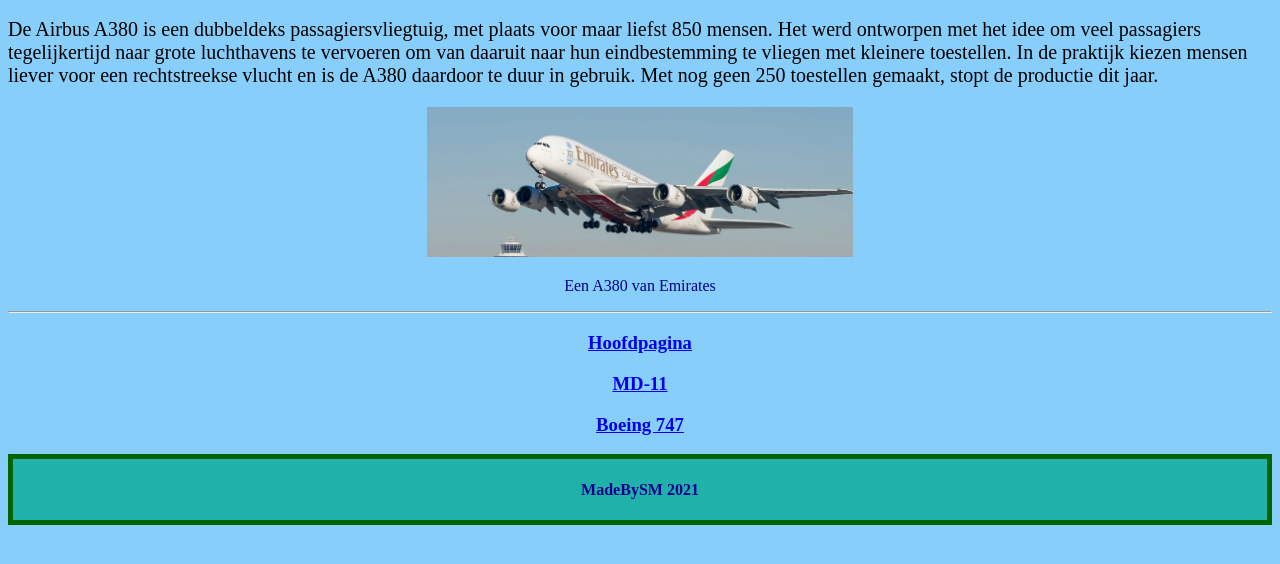
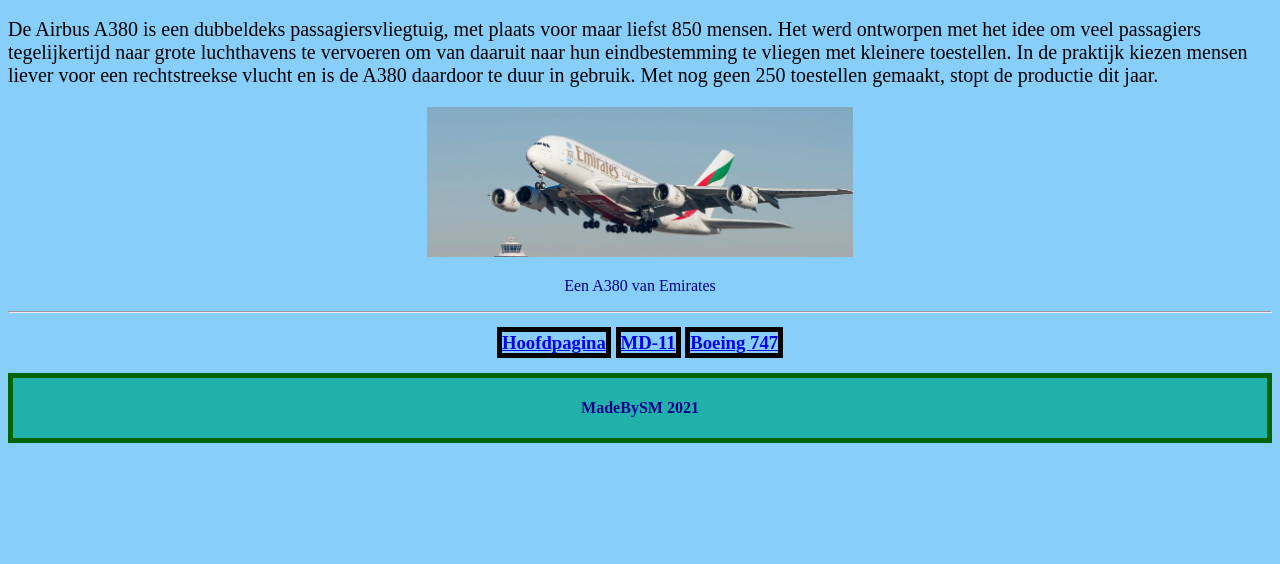
Before and after one commit to sandermeijer1972/opdr_css_basics, a plain HTML site: page a380.html in a window 1280 px wide. Shown: the part 132-696 px from the top of the page. Drawn offline with Linux system fonts and the light colour scheme.

Commit message:
Add files via upload

```diff
--- a/a380.html
+++ b/a380.html
@@ -17,10 +17,10 @@
                     <figcaption>Een A380 van Emirates</figcaption>
                 </p>
                 <hr>
-                <nav>
-                    <a href="index.html"><h3>Hoofdpagina</h3></a>
-                    <a href="md11.html"><h3>MD-11</h3></a>
-                    <a href="b747.html"><h3>Boeing 747</h3></a>
+                <nav><h3>
+                    <a href="index.html" class="menu">Hoofdpagina</a>
+                    <a href="md11.html" class="menu">MD-11</a>
+                    <a href="b747.html" class="menu">Boeing 747</a></h3>
                 </nav>
             </main>
             <footer>
--- a/styles.css
+++ b/styles.css
@@ -20,3 +20,7 @@ footer {
     border: darkgreen solid 5px;
     background-color: lightseagreen;
 }
+
+.menu {
+    border: black solid 5px;
+}
```
Also changed, not shown: b747.html (+4 -4 lines), md11.html (+4 -4 lines).
